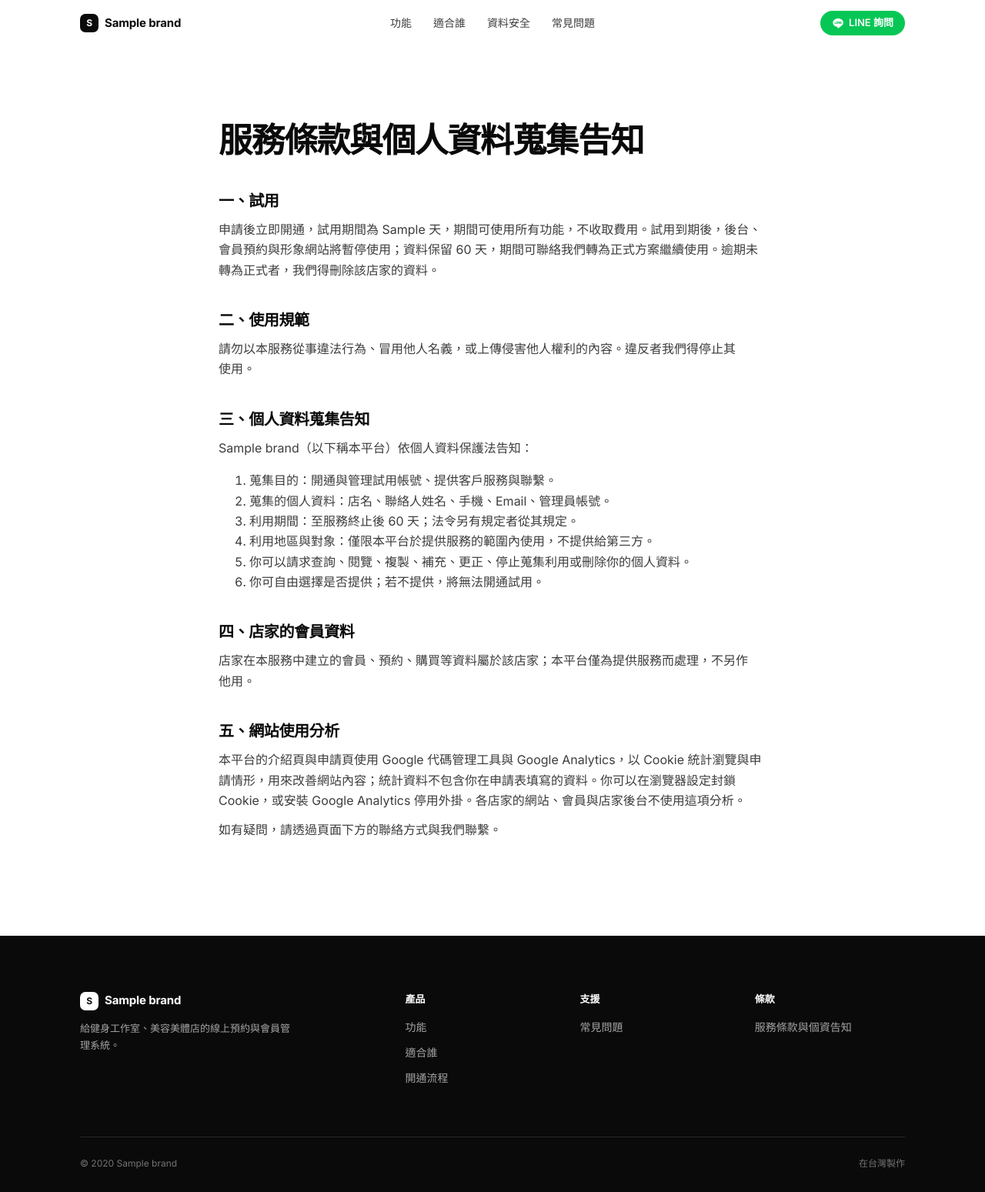
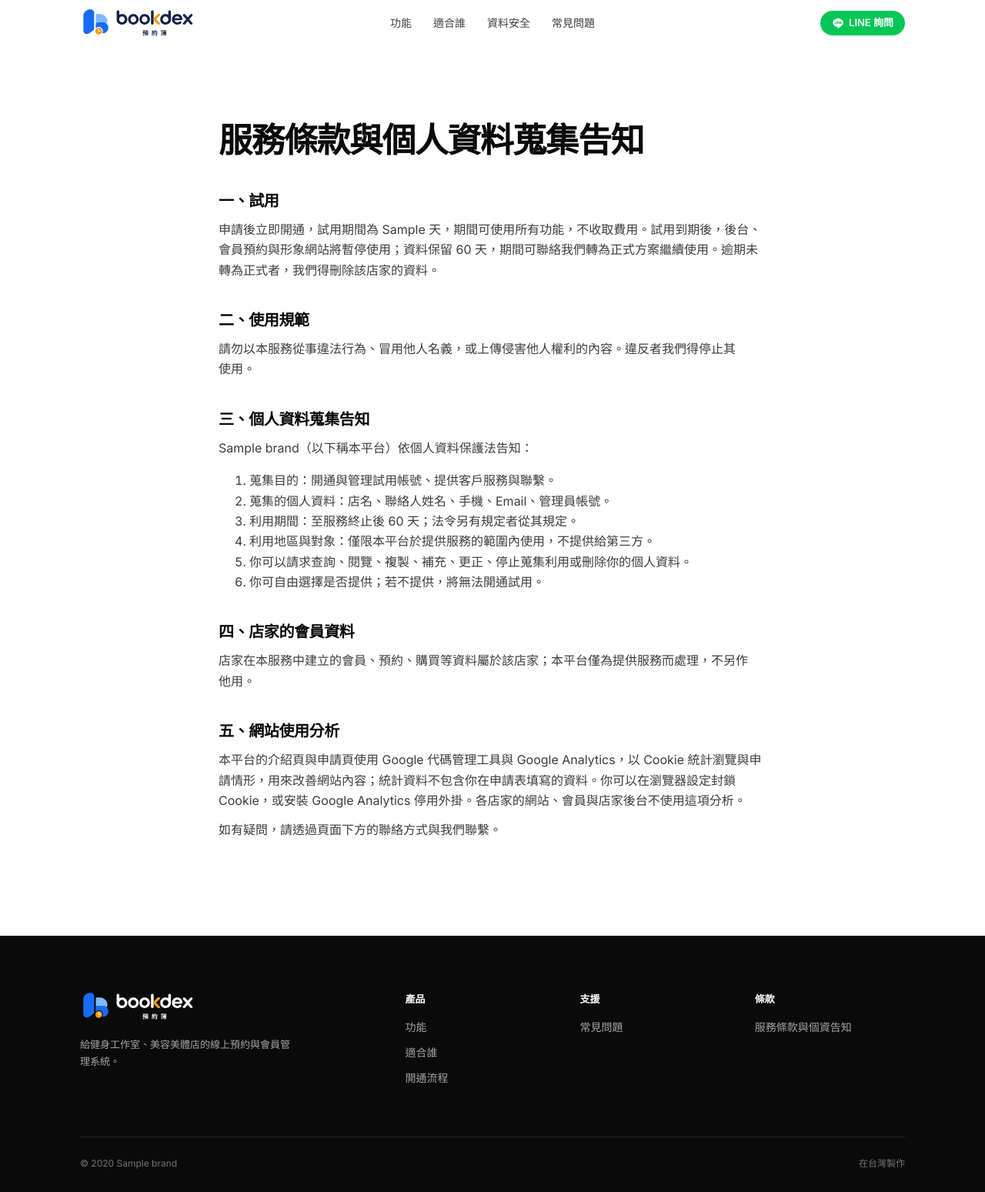
Before and after one commit to ssssuuunnnn/gym_system, a Python web app: template backend/app/templates/platform/terms.html in a window 1280 px wide. Shown: the whole page at 77% size. Run offline with Jinja, Linux system fonts and the light colour scheme; the template is opened without the code that fills it: most values are stand-ins (such as "Sample title", 1, 10 or a date in 2020).

Commit message:
形象頁頁首、頁尾換上 Bookdex 預約簿 logo
- 新增 static/site/brand/logo.svg（淺底）與 logo-dark.svg（頁尾深底，字標改白）
- platform/_base.html 的字母方塊＋文字品牌改成 <img class="brand-logo">，alt 用平台名稱
- platform.css 移除不再使用的 .brand-mark，版本號 v=6
- test_landing_seo 檢查兩個 logo 檔有被提供；同步 CLAUDE.md 與 copilot-instructions

Co-Authored-By: Claude Fable 5.2 <noreply@anthropic.com>
Claude-Session: https://claude.ai/code/session_01ATreebkpwVLnWBckGsQnjK

```diff
--- a/backend/app/static/site/platform.css
+++ b/backend/app/static/site/platform.css
@@ -22,7 +22,8 @@ img{max-width:100%}
 .top{position:sticky;top:0;z-index:20;background:rgba(255,255,255,.86);backdrop-filter:saturate(1.4) blur(12px);-webkit-backdrop-filter:saturate(1.4) blur(12px)}
 .top-row{display:grid;grid-template-columns:1fr auto 1fr;align-items:center;gap:16px;min-height:60px}
 .brand{display:inline-flex;align-items:center;gap:8px;font-weight:700;text-decoration:none;font-size:15px;letter-spacing:-.01em;justify-self:start}
-.brand-mark{display:inline-grid;place-items:center;width:24px;height:24px;border-radius:7px;background:var(--ink);color:#fff;font-size:12px;font-weight:700}
+/* 品牌 logo：static/site/brand/logo.svg（淺底）、logo-dark.svg（頁尾深底） */
+.brand-logo{display:block;height:40px;width:auto}
 .top-nav{display:flex;align-items:center;gap:28px;font-size:14px}
 .top-nav a{color:var(--ink-2);text-decoration:none;font-weight:500}
 .top-nav a:hover{color:var(--ink)}
@@ -322,7 +323,6 @@ p{margin:0 0 12px}
 .foot-grid{display:grid;grid-template-columns:2fr repeat(3,1fr);gap:32px;padding-bottom:64px}
 @media (max-width:760px){.foot-grid{grid-template-columns:1fr 1fr}.foot-grid > div:first-child{grid-column:1/-1}}
 .foot .brand{color:#fff}
-.foot .brand-mark{background:#fff;color:var(--ink)}
 .foot p{margin:12px 0 0;max-width:280px;font-size:13px;line-height:1.7}
 .foot h4{color:#fff;font-size:13px;font-weight:600;margin:0 0 14px}
 .foot ul{list-style:none;margin:0;padding:0;display:grid;gap:10px}
--- a/backend/app/templates/platform/_base.html
+++ b/backend/app/templates/platform/_base.html
@@ -33,7 +33,7 @@
 <link rel="preconnect" href="https://fonts.googleapis.com">
 <link rel="preconnect" href="https://fonts.gstatic.com" crossorigin>
 <link rel="stylesheet" href="https://fonts.googleapis.com/css2?family=Inter:wght@400;500;600;700&family=Noto+Sans+TC:wght@400;500;600;700&display=swap">
-<link rel="stylesheet" href="/site/static/platform.css?v=5">
+<link rel="stylesheet" href="/site/static/platform.css?v=6">
 {% block head %}{% endblock %}
 </head>
 <body>
@@ -41,7 +41,7 @@
 <a class="skip" href="#main">跳到主要內容</a>
 <header class="top">
   <div class="wrap top-row">
-    <a class="brand" href="/"><span class="brand-mark" aria-hidden="true">{{ brand[:1] }}</span>{{ brand }}</a>
+    <a class="brand" href="/"><img class="brand-logo" src="/site/static/brand/logo.svg" alt="{{ brand }}" width="148" height="40"></a>
     <nav aria-label="主選單" class="top-nav">
       <a href="/#features">功能</a>
       <a href="/#who">適合誰</a>
@@ -88,7 +88,7 @@
   <div class="wrap">
     <div class="foot-grid">
       <div>
-        <a class="brand" href="/"><span class="brand-mark" aria-hidden="true">{{ brand[:1] }}</span>{{ brand }}</a>
+        <a class="brand" href="/"><img class="brand-logo" src="/site/static/brand/logo-dark.svg" alt="{{ brand }}" width="148" height="40" loading="lazy"></a>
         <p>給健身工作室、美容美體店的線上預約與會員管理系統。</p>
       </div>
       <div>
```
Also changed, not shown: CLAUDE.md (+1 -1 lines), backend/tests/test_landing_seo.py (+1 -1 lines), .github/copilot-instructions.md, backend/app/static/site/brand/logo-dark.svg (added), backend/app/static/site/brand/logo.svg (added).
